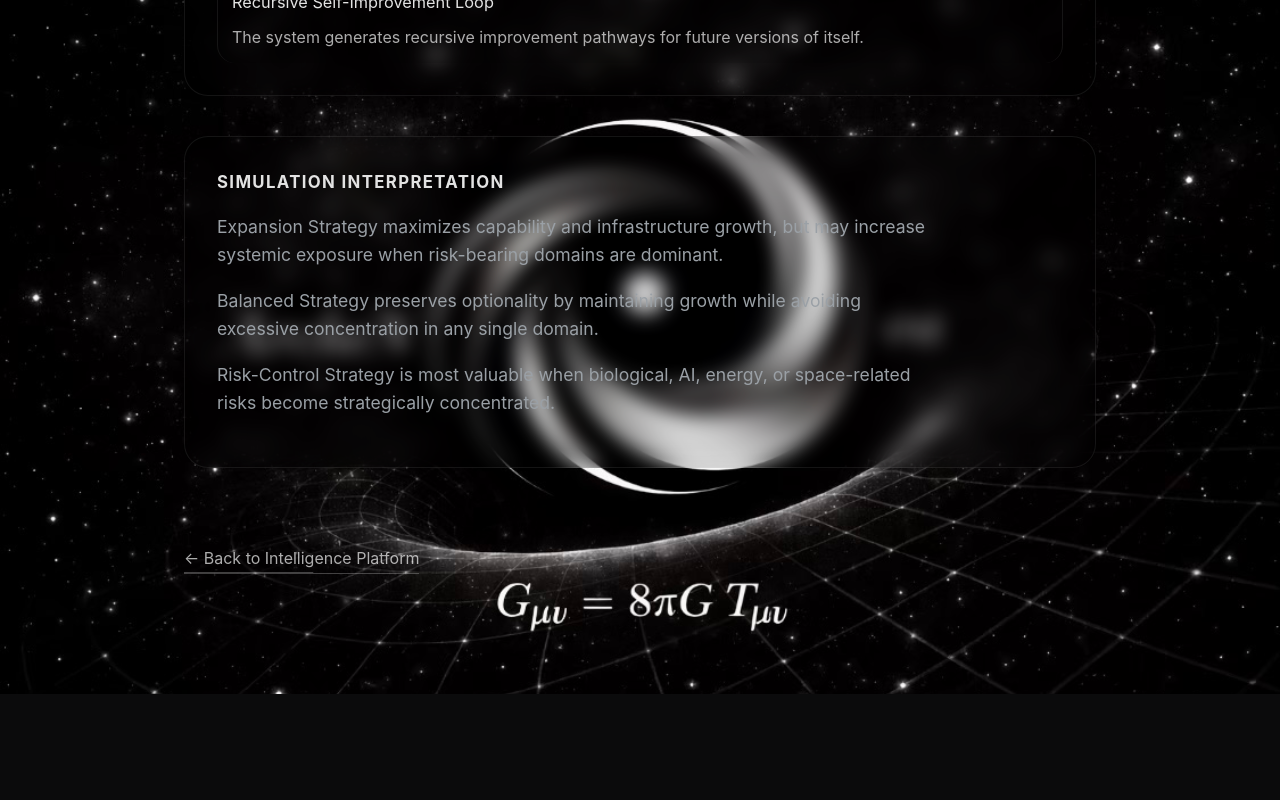
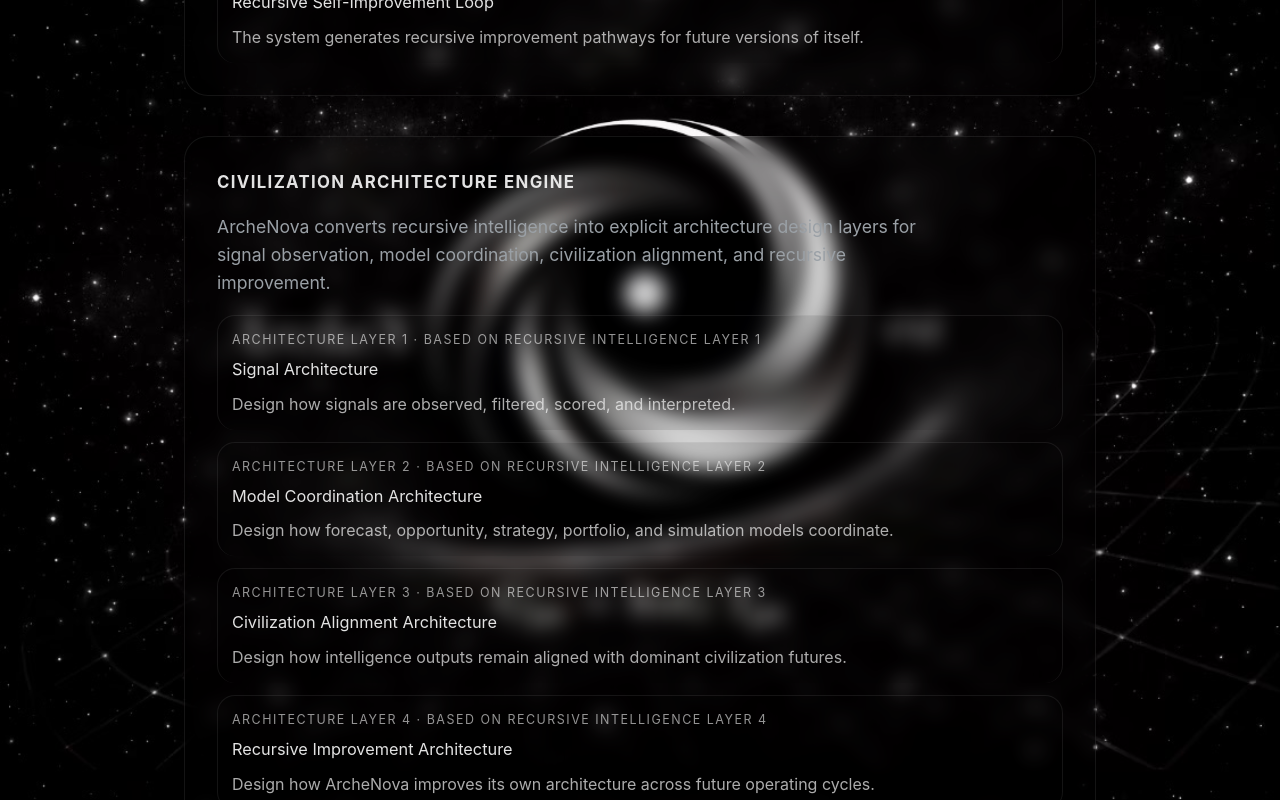
Before and after one commit to z562tbycfd-bit/archenova, a Next.js app: page /intelligence-platform/simulation in a window 1280 px wide. Shown: the part 8740-9540 px from the top of the page. Before the commit the page ends 9434 px from the top, so only its background shows below. Built offline with nearby package versions, Linux system fonts and the light colour scheme.

Commit message:
Add civilization architecture engine

```diff
--- a/app/intelligence-platform/simulation/page.tsx
+++ b/app/intelligence-platform/simulation/page.tsx
@@ -450,6 +450,39 @@ function makeRecursiveIntelligenceEngine(
   });
 }
 
+function makeArchitectureEngine(
+  recursiveIntelligencePlan: ReturnType<
+    typeof makeRecursiveIntelligenceEngine
+  >
+) {
+  return recursiveIntelligencePlan.map((item, index) => {
+    const architectureLayer =
+      index === 0
+        ? "Signal Architecture"
+        : index === 1
+        ? "Model Coordination Architecture"
+        : index === 2
+        ? "Civilization Alignment Architecture"
+        : "Recursive Improvement Architecture";
+
+    const designFunction =
+      index === 0
+        ? "Design how signals are observed, filtered, scored, and interpreted."
+        : index === 1
+        ? "Design how forecast, opportunity, strategy, portfolio, and simulation models coordinate."
+        : index === 2
+        ? "Design how intelligence outputs remain aligned with dominant civilization futures."
+        : "Design how ArcheNova improves its own architecture across future operating cycles.";
+
+    return {
+      layer: `Architecture Layer ${index + 1}`,
+      source: item.layer,
+      architectureLayer,
+      designFunction,
+    };
+  });
+}
+
 export default function CivilizationSimulationPage() {
   const [signals, setSignals] = useState<Signal[]>([]);
   const [updated, setUpdated] = useState("—");
@@ -522,6 +555,10 @@ const selfModificationPlan =
   makeRecursiveIntelligenceEngine(
     metaIntelligencePlan
   );
+
+  const architecturePlan = makeArchitectureEngine(
+  recursiveIntelligencePlan
+);
 
   const strongestScenario =
     [...scenarios].sort((a, b) => b.capability - a.capability)[0];
@@ -924,6 +961,38 @@ const selfModificationPlan =
   </div>
 </section>
 
+<section className="glass-block">
+  <h2>Civilization Architecture Engine</h2>
+
+  <p>
+    ArcheNova converts recursive intelligence into explicit
+    architecture design layers for signal observation, model
+    coordination, civilization alignment, and recursive
+    improvement.
+  </p>
+
+  <div className="feed-list">
+    {architecturePlan.map((item) => (
+      <div
+        key={item.layer}
+        className="feed-row wide"
+      >
+        <div className="feed-source">
+          {item.layer} · based on {item.source}
+        </div>
+
+        <div className="feed-title">
+          {item.architectureLayer}
+        </div>
+
+        <div className="feed-summary">
+          {item.designFunction}
+        </div>
+      </div>
+    ))}
+  </div>
+</section>
+
       <section className="glass-block">
         <h2>Simulation Interpretation</h2>
 
```
